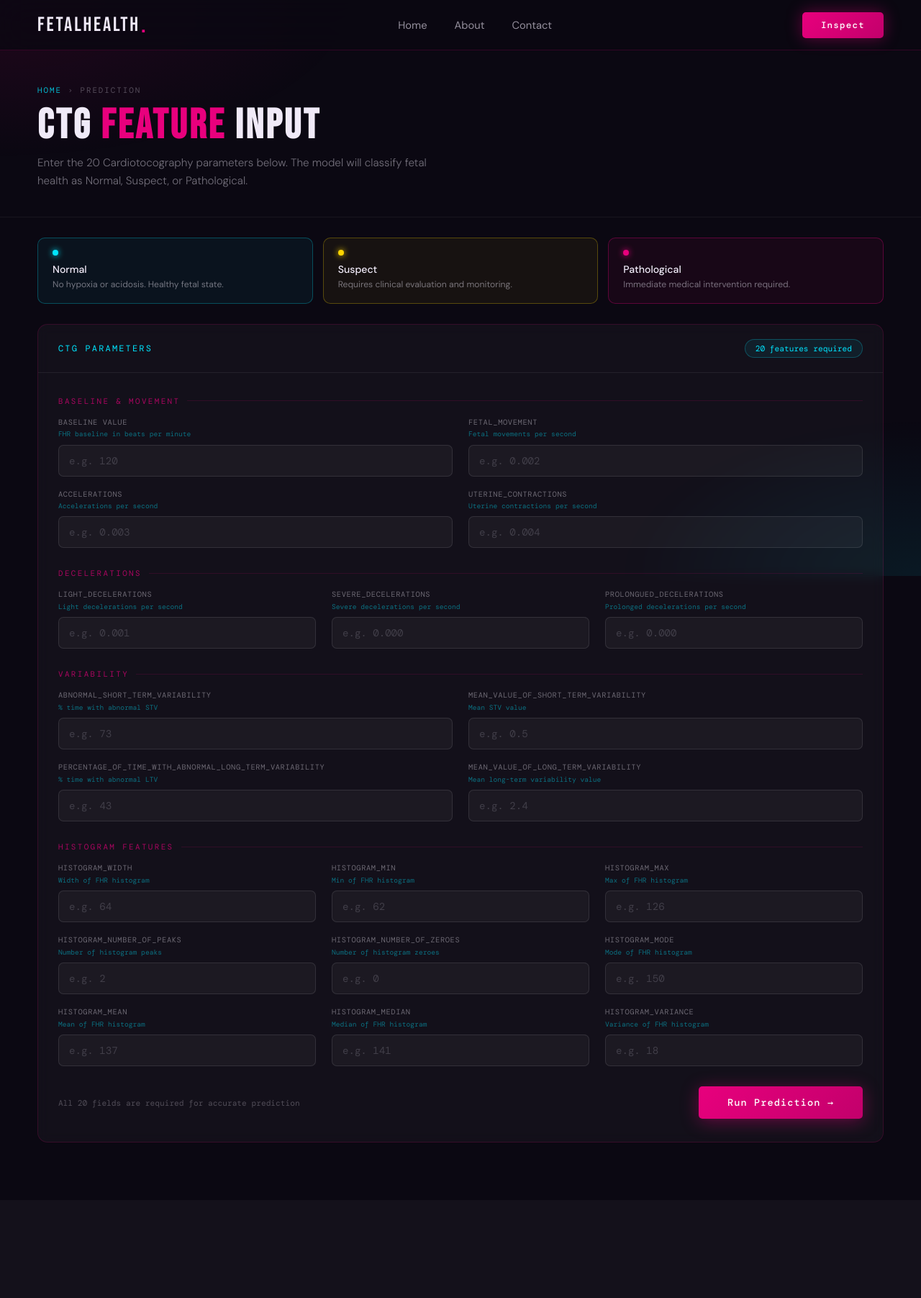
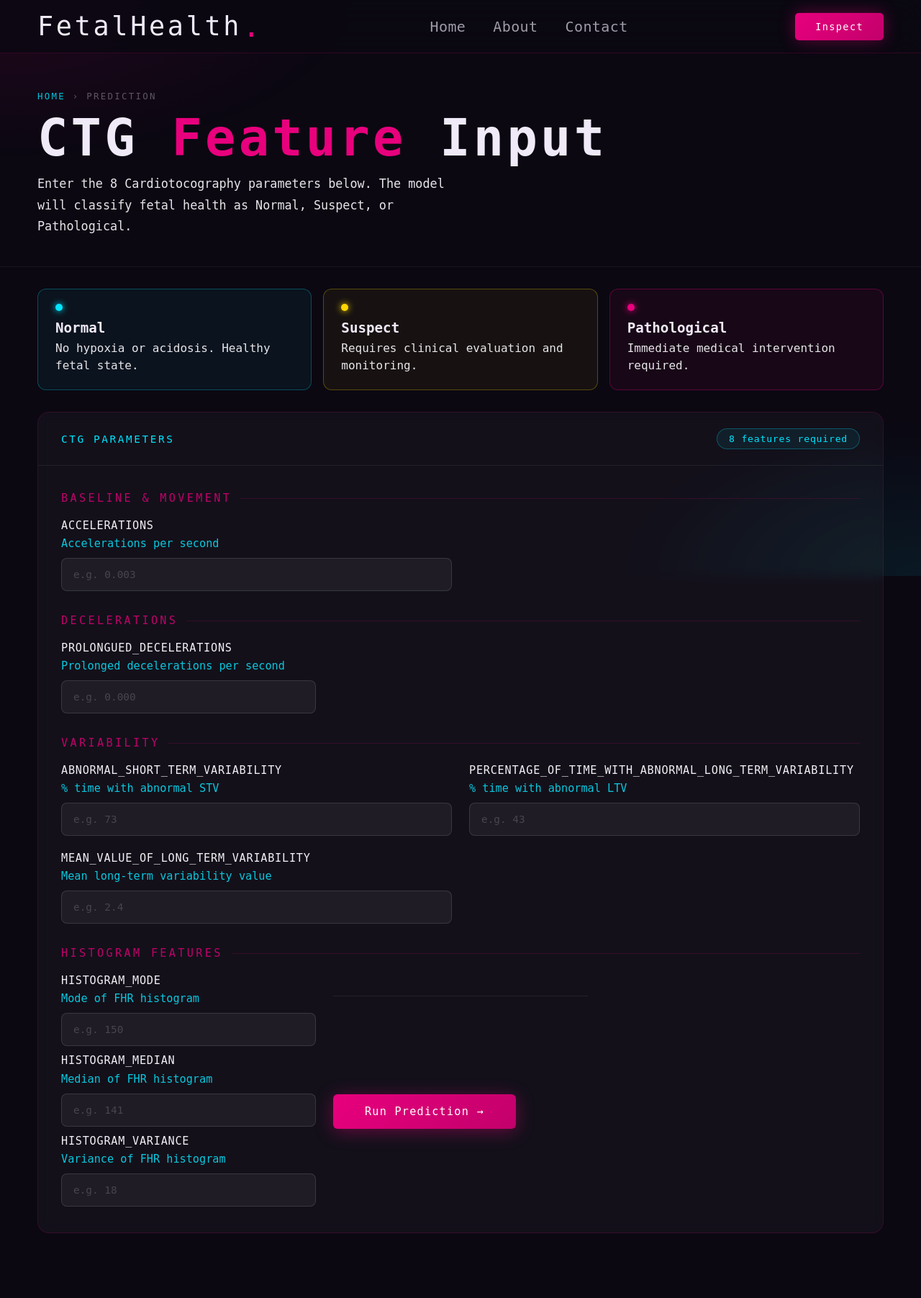
Before and after one commit to ShreyaDevarde/FetalAI_using-ML, a Flask app: page /predict in a window 1280 px wide. Shown: the whole page at 72% size. Before the commit the page ends 1587 px from the top, so only its background shows below. Run offline with Flask 3, Linux system fonts and the light colour scheme; parts of the project's set-up code (start-up, migrations or seed data) failed here and were passed over.

Commit message:
Changing the  model and solving some minor error

```diff
--- a/app.py
+++ b/app.py
@@ -5,8 +5,8 @@ import numpy as np
 app = Flask(__name__)
 
 # Load the saved model
-# Make sure your trained model is saved as 'fetal_health_model.pkl' in the same directory
-model = pickle.load(open('fetal_health_model.pkl', 'rb'))
+# Make sure your trained model is saved as 'fetal_healthAI.pkl' in the same directory
+model = pickle.load(open('fetal_healthAI.pkl', 'rb'))
 
 # Map model output to label
 CLASS_LABELS = {
@@ -51,24 +51,24 @@ def predict():
 
     # Collect feature values from the form
     feature_names = [
-        'baseline value',
+        #'baseline value',
         'accelerations',
-        'fetal_movement',
-        'uterine_contractions',
-        'light_decelerations',
-        'severe_decelerations',
+        #'fetal_movement',
+        #'uterine_contractions',
+        #'light_decelerations',
+        #'severe_decelerations',
         'prolongued_decelerations',
         'abnormal_short_term_variability',
-        'mean_value_of_short_term_variability',
+        #'mean_value_of_short_term_variability',
         'percentage_of_time_with_abnormal_long_term_variability',
         'mean_value_of_long_term_variability',
-        'histogram_width',
-        'histogram_min',
-        'histogram_max',
-        'histogram_number_of_peaks',
-        'histogram_number_of_zeroes',
+        #'histogram_width',
+        #'histogram_min',
+        #'histogram_max',
+        #'histogram_number_of_peaks',
+        #'histogram_number_of_zeroes',
         'histogram_mode',
-        'histogram_mean',
+        #'histogram_mean',
         'histogram_median',
         'histogram_variance',
     ]
--- a/templates/inspect.html
+++ b/templates/inspect.html
@@ -14,13 +14,17 @@
       --cyan:#00e5ff;
       --gold:#ffd600;
       --white:#f0eaf8;
-      --muted:rgba(240,234,248,0.45);
+      --muted:rgba(245, 243, 248, 0.938);
       --glass:rgba(255,255,255,0.035);
-      --bm:rgba(232,0,125,0.2);
-      --bc:rgba(0,229,255,0.15);
     }
     html{scroll-behavior:smooth}
-    body{background:var(--bg);color:var(--white);font-family:'DM Sans',sans-serif;min-height:100vh}
+    body{
+      background:var(--bg);
+      color:var(--white);
+      font-family:'Sans serif',monospace;
+      font-size:20px;
+      min-height:100vh;
+    }
     body::before{
       content:'';position:fixed;inset:0;z-index:0;pointer-events:none;
       background:
@@ -28,23 +32,31 @@
         radial-gradient(ellipse 60% 50% at 100% 100%,rgba(0,229,255,0.08) 0%,transparent 55%);
     }
 
-    /* NAV */
+    /* ── NAV ── */
     nav{
       position:fixed;top:0;left:0;right:0;z-index:200;
       display:flex;align-items:center;justify-content:space-between;
-      padding:0 52px;height:70px;
-      background:rgba(11,8,18,0.85);
+      padding:0 52px;height:74px;
+      background:rgba(11,8,18,0.88);
       backdrop-filter:blur(20px);
       border-bottom:1px solid rgba(232,0,125,0.18);
     }
-    .logo{font-family:'Bebas Neue',sans-serif;font-size:1.75rem;letter-spacing:.1em;color:var(--white);text-decoration:none;display:flex;align-items:center}
-    .logo .dot{color:var(--magenta);font-size:2.2rem;line-height:.5;margin-left:1px}
+    .logo{
+      font-family:'sans-serif',monospace;
+      font-size:2.3rem;letter-spacing:.1em;
+      color:var(--white);text-decoration:none;display:flex;align-items:center;
+    }
+    .logo .dot{color:var(--magenta);font-size:2.5rem;line-height:.5;margin-left:1px}
     .nav-links{display:flex;gap:38px;align-items:center}
-    .nav-links a{color:var(--white);text-decoration:none;font-size:.92rem;opacity:.6;transition:opacity .2s,color .2s}
+    .nav-links a{
+      color:var(--white);text-decoration:none;
+      font: size 1.1rem;font-weight:400;opacity:.65;
+      transition:opacity .2s,color .2s;letter-spacing:.02em;
+    }
     .nav-links a:hover{opacity:1;color:var(--cyan)}
     .btn-cta{
-      font-family:'DM Mono',monospace;font-size:.78rem;font-weight:500;letter-spacing:.1em;
-      padding:10px 26px;border-radius:5px;
+      font-family:'Sans serif',monospace;font-size:.85rem;font-weight:500;letter-spacing:.1em;
+      padding:11px 28px;border-radius:5px;
       background:linear-gradient(135deg,var(--magenta),#c2006b);
       color:#fff;border:none;cursor:pointer;text-decoration:none;
       box-shadow:0 0 22px rgba(232,0,125,.4);
@@ -52,107 +64,128 @@
     }
     .btn-cta:hover{box-shadow:0 0 38px rgba(232,0,125,.65);transform:translateY(-1px)}
 
-    /* LAYOUT */
-    main{position:relative;z-index:1;padding-top:70px;min-height:100vh;display:flex;flex-direction:column}
+    /* ── LAYOUT ── */
+    main{position:relative;z-index:1;padding-top:74px;min-height:100vh;display:flex;flex-direction:column}
 
-    /* PAGE HEADER */
+    /* ── PAGE HEADER ── */
     .page-hd{
-      padding:48px 52px 0;
+      padding:52px 52px 40px;
       border-bottom:1px solid rgba(255,255,255,.06);
-      padding-bottom:36px;
     }
     .breadcrumb{
-      font-family:'DM Mono',monospace;font-size:.68rem;letter-spacing:.18em;
-      color:rgba(240,234,248,.3);text-transform:uppercase;margin-bottom:14px;
+      font-family:'Sans serif',monospace;font-size:.78rem;letter-spacing:.18em;
+      color:rgba(240,234,248,.35);text-transform:uppercase;margin-bottom:16px;
     }
-    .breadcrumb a{color:var(--cyan);text-decoration:none;opacity:.8}
+    .breadcrumb a{color:var(--cyan);text-decoration:none;opacity:.85}
     .breadcrumb a:hover{opacity:1}
-    .page-hd h1{font-family:'Bebas Neue',sans-serif;font-size:clamp(2.4rem,5vw,3.6rem);letter-spacing:.06em;line-height:1}
+    .page-hd h1{
+      font-family:'Sans serif',monospace;
+      font-size:clamp(3rem,5.5vw,4.4rem);
+      letter-spacing:.06em;line-height:1;
+    }
     .page-hd h1 em{font-style:normal;color:var(--magenta)}
-    .page-hd p{margin-top:10px;font-size:.95rem;font-weight:300;color:var(--muted);max-width:560px;line-height:1.7}
+    .page-hd p{
+      margin-top:14px;font-size:1.05rem;font-weight:300;
+      color:var(--muted);max-width:600px;line-height:1.75;
+    }
 
-    /* STATUS CHIPS */
+    /* ── STATUS CHIPS ── */
     .status-row{
-      display:grid;grid-template-columns:repeat(3,1fr);gap:14px;
-      padding:28px 52px;
+      display:grid;grid-template-columns:repeat(3,1fr);gap:16px;
+      padding:30px 52px;
     }
-    .chip{padding:16px 20px;border-radius:10px;border:1px solid;cursor:default}
+    .chip{padding:20px 24px;border-radius:12px;border:1px solid;cursor:default;transition:transform .2s}
+    .chip:hover{transform:translateY(-3px)}
     .chip.n{border-color:rgba(0,229,255,.28);background:rgba(0,229,255,.05)}
     .chip.s{border-color:rgba(255,214,0,.28);background:rgba(255,214,0,.05)}
     .chip.p{border-color:rgba(232,0,125,.32);background:rgba(232,0,125,.06)}
-    .chip-dot{width:8px;height:8px;border-radius:50%;margin-bottom:10px}
-    .chip.n .chip-dot{background:var(--cyan);box-shadow:0 0 8px var(--cyan)}
-    .chip.s .chip-dot{background:var(--gold);box-shadow:0 0 8px var(--gold)}
-    .chip.p .chip-dot{background:var(--magenta);box-shadow:0 0 8px var(--magenta)}
-    .chip strong{font-size:.88rem;font-weight:500;display:block;margin-bottom:3px}
-    .chip p{font-size:.76rem;color:var(--muted);line-height:1.5}
+    .chip-dot{width:10px;height:10px;border-radius:50%;margin-bottom:12px}
+    .chip.n .chip-dot{background:var(--cyan);box-shadow:0 0 10px var(--cyan)}
+    .chip.s .chip-dot{background:var(--gold);box-shadow:0 0 10px var(--gold)}
+    .chip.p .chip-dot{background:var(--magenta);box-shadow:0 0 10px var(--magenta)}
+    .chip strong{font-size:1.2rem;font-weight:600;display:block;margin-bottom:5px}
+    .chip p{font-size:1rem;color:var(--muted);line-height:1.55}
 
-    /* FORM CARD */
-    .form-wrap{padding:0 52px 80px;flex:1}
+    /* ── FORM CARD ── */
+    .form-wrap{padding:0 52px 90px;flex:1}
     .form-card{
       background:var(--glass);
       border:1px solid rgba(232,0,125,.16);
-      border-radius:14px;overflow:hidden;
+      border-radius:16px;overflow:hidden;
       backdrop-filter:blur(8px);
     }
     .fc-header{
-      padding:20px 28px;border-bottom:1px solid rgba(255,255,255,.07);
+      padding:22px 32px;border-bottom:1px solid rgba(255,255,255,.07);
       display:flex;align-items:center;justify-content:space-between;
     }
-    .fc-title{font-family:'DM Mono',monospace;font-size:.75rem;letter-spacing:.18em;color:var(--cyan);text-transform:uppercase}
+    .fc-title{
+      font-family:'Sans serif',monospace;font-size:.90rem;
+      letter-spacing:.18em;color:var(--cyan);text-transform:uppercase;
+    }
     .fc-badge{
-      font-family:'DM Mono',monospace;font-size:.7rem;
-      padding:5px 14px;border-radius:100px;
-      border:1px solid rgba(0,229,255,.25);color:var(--cyan);
-      background:rgba(0,229,255,.07);
+      font-family:'Sans serif',monospace;font-size:.82rem;
+      padding:6px 16px;border-radius:100px;
+      border:1px solid rgba(0,229,255,.28);color:var(--cyan);
+      background:rgba(0,229,255,.07);letter-spacing:.06em;
     }
+    .fc-body{padding:36px 32px}
 
-    .fc-body{padding:32px 28px}
-
+    /* Section labels */
     .sec-label{
-      font-family:'DM Mono',monospace;font-size:.68rem;
+      font-family:'Sans serif',monospace;font-size:.95rem;
       letter-spacing:.22em;text-transform:uppercase;
-      color:var(--magenta);opacity:.7;
-      margin-bottom:16px;margin-top:28px;
-      display:flex;align-items:center;gap:10px;
+      color:var(--magenta);opacity:.8;
+      margin-bottom:18px;margin-top:32px;
+      display:flex;align-items:center;gap:12px;
     }
     .sec-label:first-child{margin-top:0}
     .sec-label::after{content:'';flex:1;height:1px;background:var(--magenta);opacity:.2}
 
-    .form-grid{display:grid;grid-template-columns:repeat(3,1fr);gap:18px 22px}
+    /* Form grids */
+    .form-grid{display:grid;grid-template-columns:repeat(3,1fr);gap:20px 24px}
     .form-grid.cols2{grid-template-columns:repeat(2,1fr)}
 
-    .fg{display:flex;flex-direction:column;gap:8px}
+    /* Field group */
+    .fg{display:flex;flex-direction:column;gap:9px}
     .fg label{
-      font-family:'DM Mono',monospace;font-size:.65rem;
-      color:rgba(240,234,248,.4);letter-spacing:.06em;text-transform:uppercase;
-      line-height:1.4;
+      font-family:'Sans serif',monospace;font-size:.95rem;
+      color:rgba(247, 244, 250, 0.986);letter-spacing:.05em;
+      text-transform:uppercase;line-height:1.45;
     }
-    .fg label span{display:block;color:rgba(0,229,255,.45);font-size:.6rem;margin-top:2px;text-transform:none;letter-spacing:0}
+    .fg label span{
+      display:block;color:rgba(9, 230, 255, 0.856);
+      font: size 0.85rem;margin-top:3px;
+      text-transform:none;letter-spacing:0;
+    }
     .fg input{
-      background:rgba(255,255,255,.04);
-      border:1px solid rgba(255,255,255,.1);
-      border-radius:7px;padding:12px 14px;
+      background:rgba(255,255,255,.05);
+      border:1px solid rgba(255,255,255,.12);
+      border-radius:8px;padding:13px 16px;
       color:var(--white);
-      font-family:'DM Mono',monospace;font-size:.88rem;
+      font-family:'Sans serif',monospace;font-size:.95rem;
       outline:none;width:100%;
       transition:border-color .2s,background .2s,box-shadow .2s;
     }
     .fg input:focus{
-      border-color:rgba(232,0,125,.55);
-      background:rgba(232,0,125,.04);
-      box-shadow:0 0 0 3px rgba(232,0,125,.1);
+      border-color:rgba(232, 0, 124, 0.801);
+      background:rgba(232,0,125,.05);
+      box-shadow:0 0 0 3px rgba(232,0,125,.12);
     }
-    .fg input::placeholder{color:rgba(240,234,248,.18)}
+    .fg input::placeholder{color:rgba(240,234,248,.2);font-size:.9rem}
 
-    .fc-footer{
-      padding:22px 28px;border-top:1px solid rgba(255,255,255,.07);
+    /* Footer */
+    .fc-footer-row{
+      margin-top:32px;padding-top:28px;
+      border-top:1px solid rgba(255,255,255,.07);
       display:flex;align-items:center;justify-content:space-between;
     }
-    .fc-note{font-family:'DM Mono',monospace;font-size:.7rem;color:rgba(240,234,248,.28)}
+    .fc-note{
+      font-family:'Sans serif',monospace;font-size:.78rem;
+      color:rgba(240,234,248,.3);
+    }
     .btn-submit{
-      font-family:'DM Mono',monospace;font-size:.85rem;font-weight:500;letter-spacing:.08em;
-      padding:14px 40px;border-radius:5px;
+      font-family:'Sans serif',monospace;font-size:.95rem;font-weight:500;letter-spacing:.08em;
+      padding:15px 44px;border-radius:6px;
       background:linear-gradient(135deg,var(--magenta),#c2006b);
       color:#fff;border:none;cursor:pointer;
       box-shadow:0 4px 24px rgba(232,0,125,.38);
@@ -160,16 +193,17 @@
     }
     .btn-submit:hover{transform:translateY(-2px);box-shadow:0 8px 36px rgba(232,0,125,.58)}
 
+    /* ── RESPONSIVE ── */
     @media(max-width:960px){
       nav{padding:0 20px}
       .page-hd,.status-row,.form-wrap{padding-left:20px;padding-right:20px}
       .form-grid,.form-grid.cols2{grid-template-columns:repeat(2,1fr)}
-      .status-row{grid-template-columns:1fr}
+      .status-row{grid-template-columns:1fr;gap:12px}
     }
     @media(max-width:600px){
       .nav-links{display:none}
       .form-grid,.form-grid.cols2{grid-template-columns:1fr}
-      .fc-footer{flex-direction:column;gap:14px;align-items:stretch}
+      .fc-footer-row{flex-direction:column;gap:16px;align-items:stretch}
       .btn-submit{text-align:center}
     }
   </style>
@@ -187,73 +221,80 @@
 </nav>
 
 <main>
+  <!-- Page Header -->
   <div class="page-hd">
     <div class="breadcrumb"><a href="/">Home</a> &rsaquo; Prediction</div>
     <h1>CTG <em>Feature</em> Input</h1>
-    <p>Enter the 20 Cardiotocography parameters below. The model will classify fetal health as Normal, Suspect, or Pathological.</p>
+    <p>Enter the 8 Cardiotocography parameters below. The model will classify fetal health as Normal, Suspect, or Pathological.</p>
   </div>
 
+  <!-- Status Chips -->
   <div class="status-row">
     <div class="chip n"><div class="chip-dot"></div><strong>Normal</strong><p>No hypoxia or acidosis. Healthy fetal state.</p></div>
     <div class="chip s"><div class="chip-dot"></div><strong>Suspect</strong><p>Requires clinical evaluation and monitoring.</p></div>
     <div class="chip p"><div class="chip-dot"></div><strong>Pathological</strong><p>Immediate medical intervention required.</p></div>
   </div>
 
+  <!-- Form -->
   <div class="form-wrap">
     <div class="form-card">
       <div class="fc-header">
         <span class="fc-title">CTG Parameters</span>
-        <span class="fc-badge">20 features required</span>
+        <span class="fc-badge">8 features required</span>
       </div>
+
       <div class="fc-body">
         <form action="/predict" method="POST">
 
+          <!-- Section 1 -->
           <div class="sec-label">Baseline &amp; Movement</div>
           <div class="form-grid cols2">
-            <div class="fg">
+            <!-- <div class="fg">
               <label>baseline value<span>FHR baseline in beats per minute</span></label>
               <input type="number" name="baseline value" placeholder="e.g. 120" step="1" min="0" required/>
-            </div>
-            <div class="fg">
+            </div> -->
+            <!-- <div class="fg">
               <label>fetal_movement<span>Fetal movements per second</span></label>
               <input type="number" name="fetal_movement" placeholder="e.g. 0.002" step="0.001" min="0" required/>
-            </div>
+            </div> -->
             <div class="fg">
               <label>accelerations<span>Accelerations per second</span></label>
               <input type="number" name="accelerations" placeholder="e.g. 0.003" step="0.001" min="0" required/>
             </div>
-            <div class="fg">
+            <!-- <div class="fg">
               <label>uterine_contractions<span>Uterine contractions per second</span></label>
               <input type="number" name="uterine_contractions" placeholder="e.g. 0.004" step="0.001" min="0" required/>
-            </div>
+            </div> -->
           </div>
 
+          <!-- Section 2 -->
           <div class="sec-label">Decelerations</div>
           <div class="form-grid">
-            <div class="fg">
+            <!-- <div class="fg">
               <label>light_decelerations<span>Light decelerations per second</span></label>
               <input type="number" name="light_decelerations" placeholder="e.g. 0.001" step="0.001" min="0" required/>
             </div>
             <div class="fg">
               <label>severe_decelerations<span>Severe decelerations per second</span></label>
               <input type="number" name="severe_decelerations" placeholder="e.g. 0.000" step="0.001" min="0" required/>
-            </div>
+            </div>-->
             <div class="fg">
               <label>prolongued_decelerations<span>Prolonged decelerations per second</span></label>
               <input type="number" name="prolongued_decelerations" placeholder="e.g. 0.000" step="0.001" min="0" required/>
             </div>
           </div>
 
+          <!-- Section 3 -->
           <div class="sec-label">Variability</div>
           <div class="form-grid cols2">
             <div class="fg">
               <label>abnormal_short_term_variability<span>% time with abnormal STV</span></label>
               <input type="number" name="abnormal_short_term_variability" placeholder="e.g. 73" step="1" min="0" required/>
             </div>
-            <div class="fg">
+            <!-- <div class="fg">
               <label>mean_value_of_short_term_variability<span>Mean STV value</span></label>
               <input type="number" name="mean_value_of_short_term_variability" placeholder="e.g. 0.5" step="0.1" min="0" required/>
-            </div>
+            </div> -->
             <div class="fg">
               <label>percentage_of_time_with_abnormal_long_term_variability<span>% time with abnormal LTV</span></label>
               <input type="number" name="percentage_of_time_with_abnormal_long_term_variability" placeholder="e.g. 43" step="1" min="0" required/>
@@ -264,36 +305,37 @@
             </div>
           </div>
 
+          <!-- Section 4 -->
           <div class="sec-label">Histogram Features</div>
           <div class="form-grid">
             <div class="fg">
-              <label>histogram_width<span>Width of FHR histogram</span></label>
+              <!-- <label>histogram_width<span>Width of FHR histogram</span></label>
               <input type="number" name="histogram_width" placeholder="e.g. 64" step="1" min="0" required/>
             </div>
             <div class="fg">
               <label>histogram_min<span>Min of FHR histogram</span></label>
               <input type="number" name="histogram_min" placeholder="e.g. 62" step="1" min="0" required/>
-            </div>
-            <div class="fg">
+            </div> -->
+            <!-- <div class="fg">
               <label>histogram_max<span>Max of FHR histogram</span></label>
               <input type="number" name="histogram_max" placeholder="e.g. 126" step="1" min="0" required/>
-            </div>
-            <div class="fg">
+            </div> -->
+            <!-- <div class="fg">
               <label>histogram_number_of_peaks<span>Number of histogram peaks</span></label>
               <input type="number" name="histogram_number_of_peaks" placeholder="e.g. 2" step="1" min="0" required/>
-            </div>
-            <div class="fg">
+            </div> -->
+            <!-- <div class="fg">
               <label>histogram_number_of_zeroes<span>Number of histogram zeroes</span></label>
               <input type="number" name="histogram_number_of_zeroes" placeholder="e.g. 0" step="1" min="0" required/>
-            </div>
+            </div> -->
             <div class="fg">
               <label>histogram_mode<span>Mode of FHR histogram</span></label>
               <input type="number" name="histogram_mode" placeholder="e.g. 150" step="1" min="0" required/>
             </div>
-            <div class="fg">
+            <!-- <div class="fg">
               <label>histogram_mean<span>Mean of FHR histogram</span></label>
               <input type="number" name="histogram_mean" placeholder="e.g. 137" step="1" min="0" required/>
-            </div>
+            </div> -->
             <div class="fg">
               <label>histogram_median<span>Median of FHR histogram</span></label>
               <input type="number" name="histogram_median" placeholder="e.g. 141" step="1" min="0" required/>
@@ -304,8 +346,9 @@
             </div>
           </div>
 
-          <div class="fc-footer" style="margin:0;padding:28px 0 0;border:none">
-            <span class="fc-note">All 20 fields are required for accurate prediction</span>
+          <!-- Submit Row -->
+          <div class="fc-footer-row">
+            <!-- <span class="fc-note">All 8 fields are required for accurate prediction</span> -->
             <button type="submit" class="btn-submit">Run Prediction →</button>
           </div>
 
```
Also changed, not shown: templates/index.html (+207 -90 lines), templates/output.html (+108 -77 lines), 2 other files.
